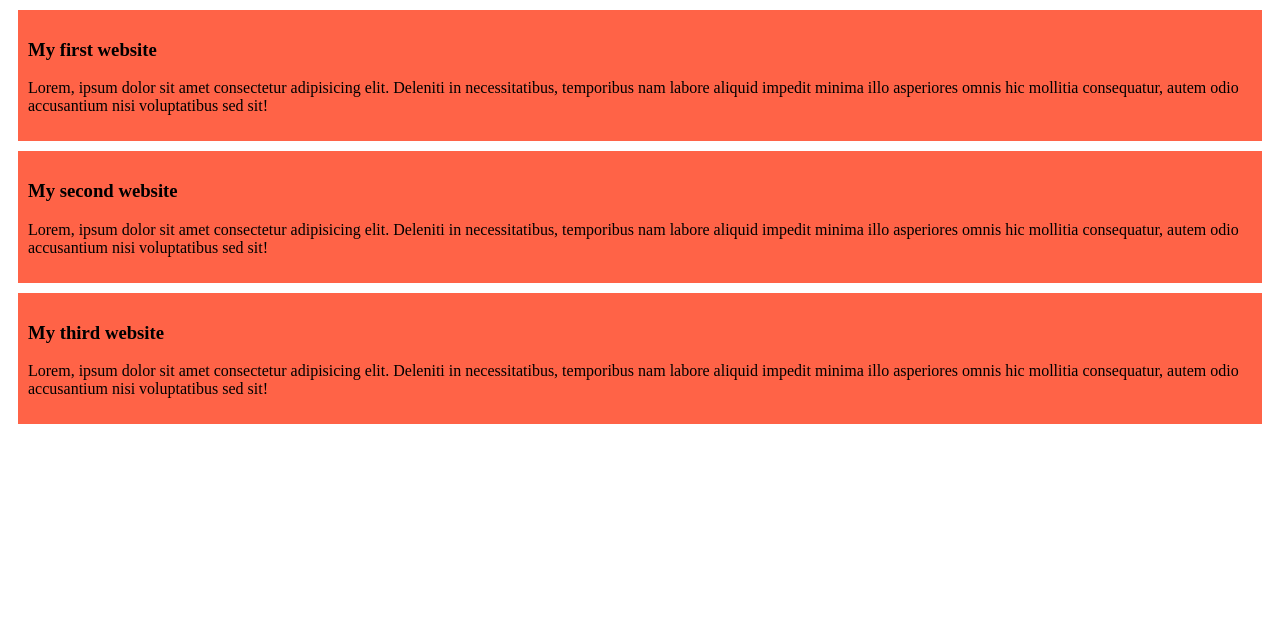
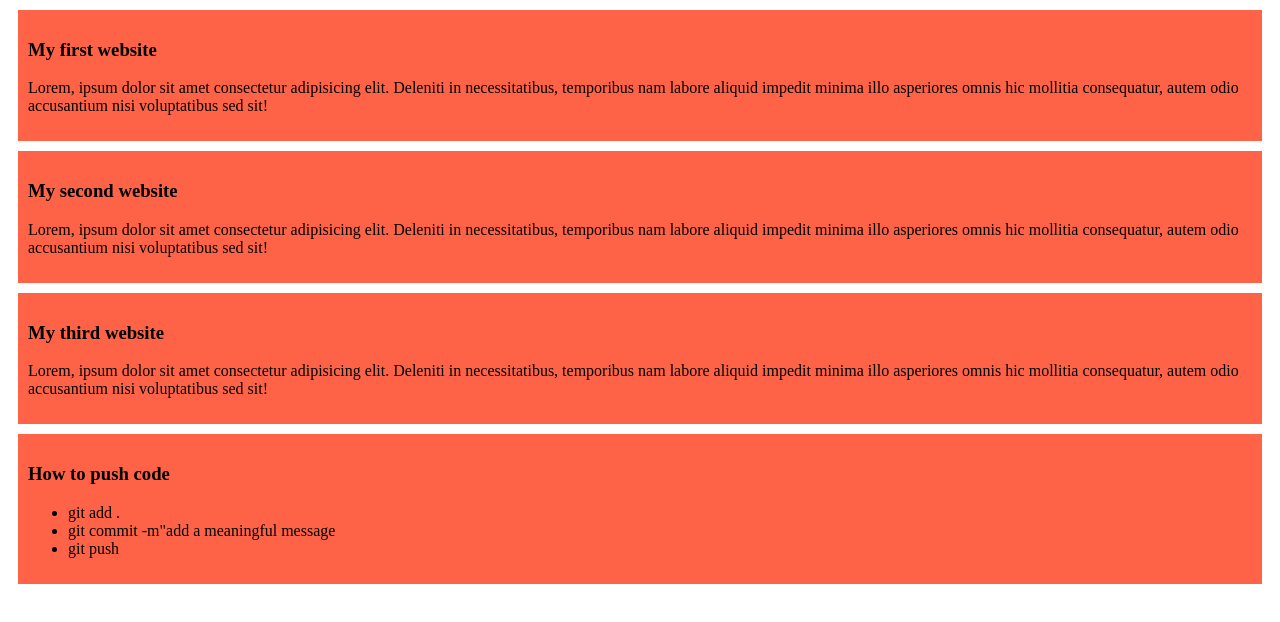
Before and after one commit to 14alim/my-simple-website, a plain HTML site: page index.html in a window 1280 px wide. Drawn offline with Linux system fonts and the light colour scheme.

Commit message:
added a new list

```diff
--- a/index.html
+++ b/index.html
@@ -19,5 +19,13 @@
         <h3>My third website</h3>
         <p>Lorem, ipsum dolor sit amet consectetur adipisicing elit. Deleniti in necessitatibus, temporibus nam labore aliquid impedit minima illo asperiores omnis hic mollitia consequatur, autem odio accusantium nisi voluptatibus sed sit!</p>
     </div>
+    <div>
+        <h3>How to push code</h3>
+        <ul>
+            <li>git add .</li>
+            <li>git commit -m"add  a meaningful message</li>
+            <li>git push</li>
+        </ul>
+    </div>
 </body>
 </html>
```
